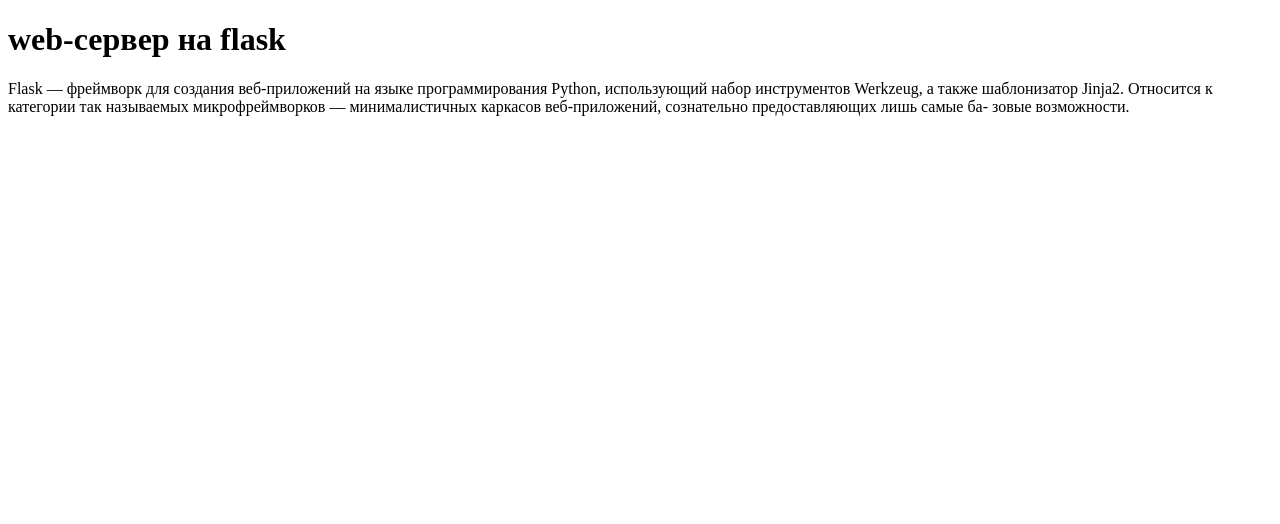
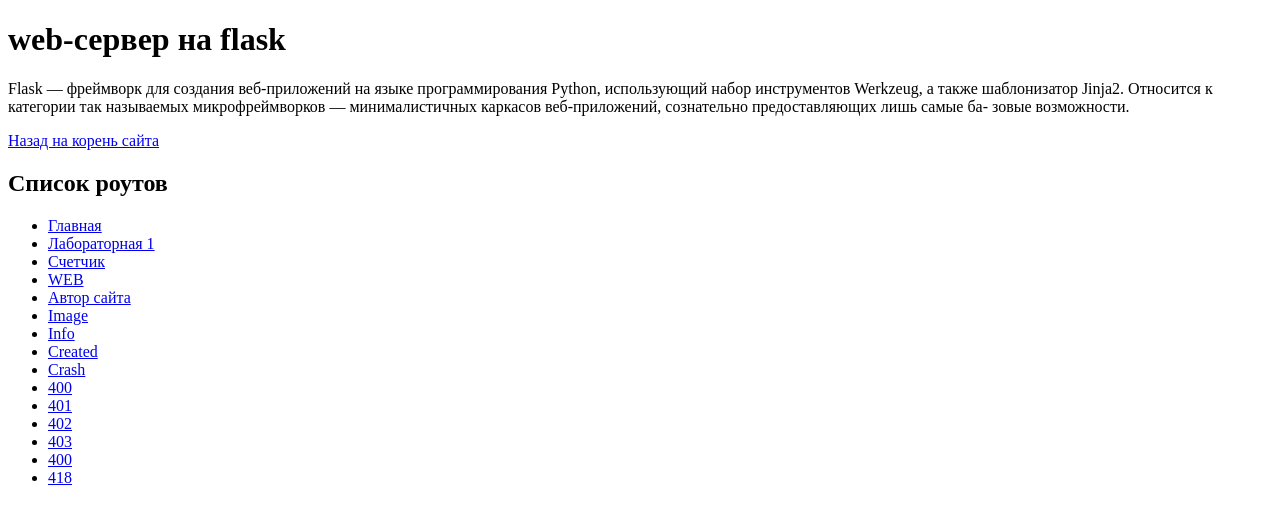
Before and after one commit to rorka491/web-back-labs, a Flask app: template lab1/templates/lab1.html in a window 1280 px wide. Shown: the top 524 px of the page. Run offline with Flask 3, Linux system fonts and the light colour scheme; the template is opened without the code that fills it, so the values that code supplies are empty.

Commit message:
Список роутов

```diff
--- a/lab1/app.py
+++ b/lab1/app.py
@@ -44,7 +44,12 @@ def image():
     template = environment.get_template("image.html")
     image_path = url_for("static", filename="ЯнТоплес.jpeg")
     data = {"image_path": image_path, "url_for": url_for}
-    return template.render(data)
+    headers = {
+        'X-Foo': 'Bar',
+        'X-SpecialHeader': '1984',
+        'Content-Language': 'ru'
+    }
+    return template.render(data), 200 , headers
 
 
 count = 0
@@ -71,7 +76,7 @@ def counter():
 def clear_counter():
     global count
     count = 0
-    return redirect(url_for('counter'))
+    return redirect(url_for("lab1.counter"))
 
 
 @lab1.route("/info")
--- a/lab1/templates/counter.html
+++ b/lab1/templates/counter.html
@@ -5,6 +5,6 @@
 <p>Дата и время: {{ time }}</p>
 <p>Запрошенный адрес: {{ client_ip }}</p>
 <p>url адрес: {{ url }}</p>
-<a href="http://127.0.0.1:5000/reset" class="button">Сбросить</a>
+<a href="http://127.0.0.1:5000/lab1/reset" class="button">Сбросить</a>
 
 {% endblock content %}
--- a/lab1/templates/lab1.html
+++ b/lab1/templates/lab1.html
@@ -13,4 +13,24 @@
     веб-приложений, сознательно предоставляющих лишь самые ба-
     зовые возможности.
 </p>
+<a href="/">Назад на корень сайта</a>
+<h2>Список роутов</h2>
+<ul>
+    <li><a href="/">Главная</a></li>
+    <li><a href="/lab1">Лабораторная 1</a></li>
+    <li><a href="/lab1/counter">Счетчик</a></li>
+    <li><a href="/lab1/web">WEB</a></li>
+    <li><a href="/lab1/author">Автор сайта</a></li>
+    <li><a href="/lab1/image">Image</a></li>
+    <li><a href="/lab1/info">Info</a></li>
+    <li><a href="/lab1/created">Created</a></li>
+    <li><a href="/crash">Crash</a></li>
+    <li><a href="/400">400</a></li>
+    <li><a href="/401">401</a></li>
+    <li><a href="/402">402</a></li>
+    <li><a href="/403">403</a></li>
+    <li><a href="/400">400</a></li>
+    <li><a href="/418">418</a></li>
+</ul>
+
 {% endblock content %}
```
